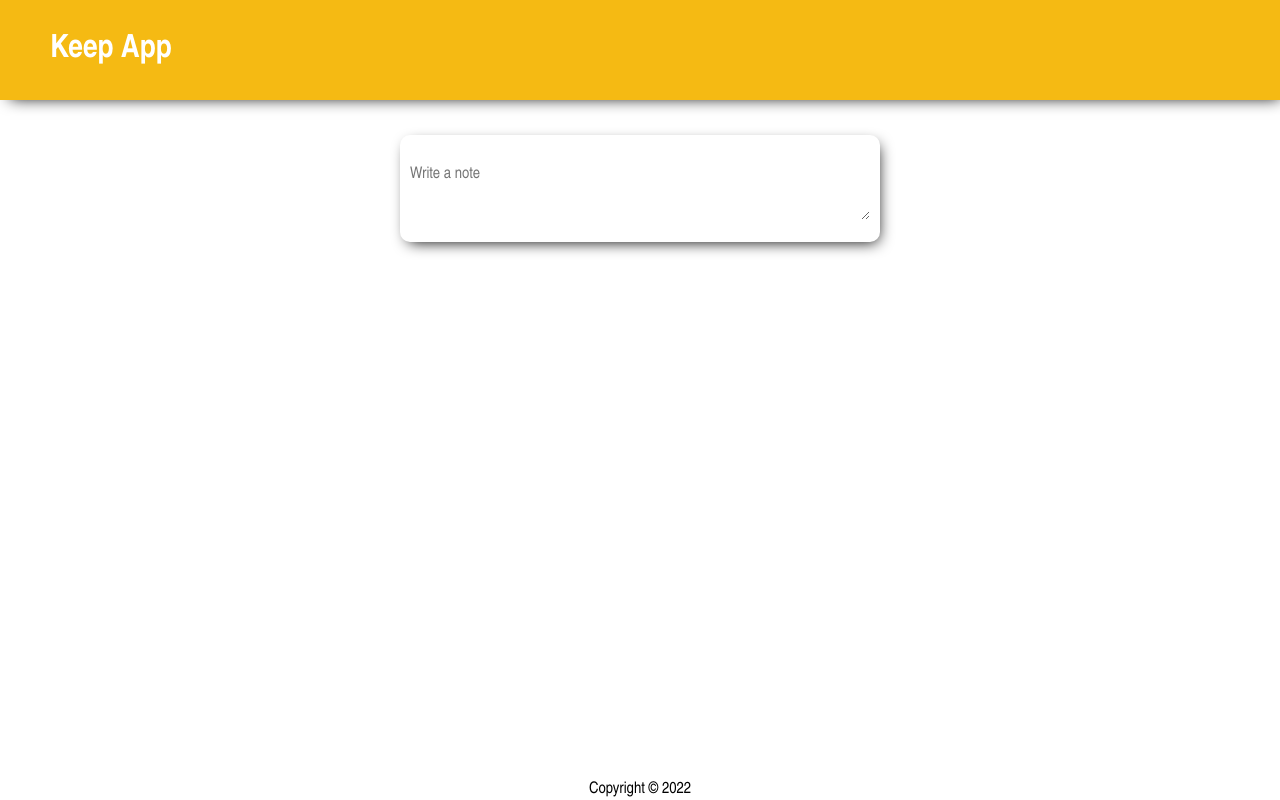
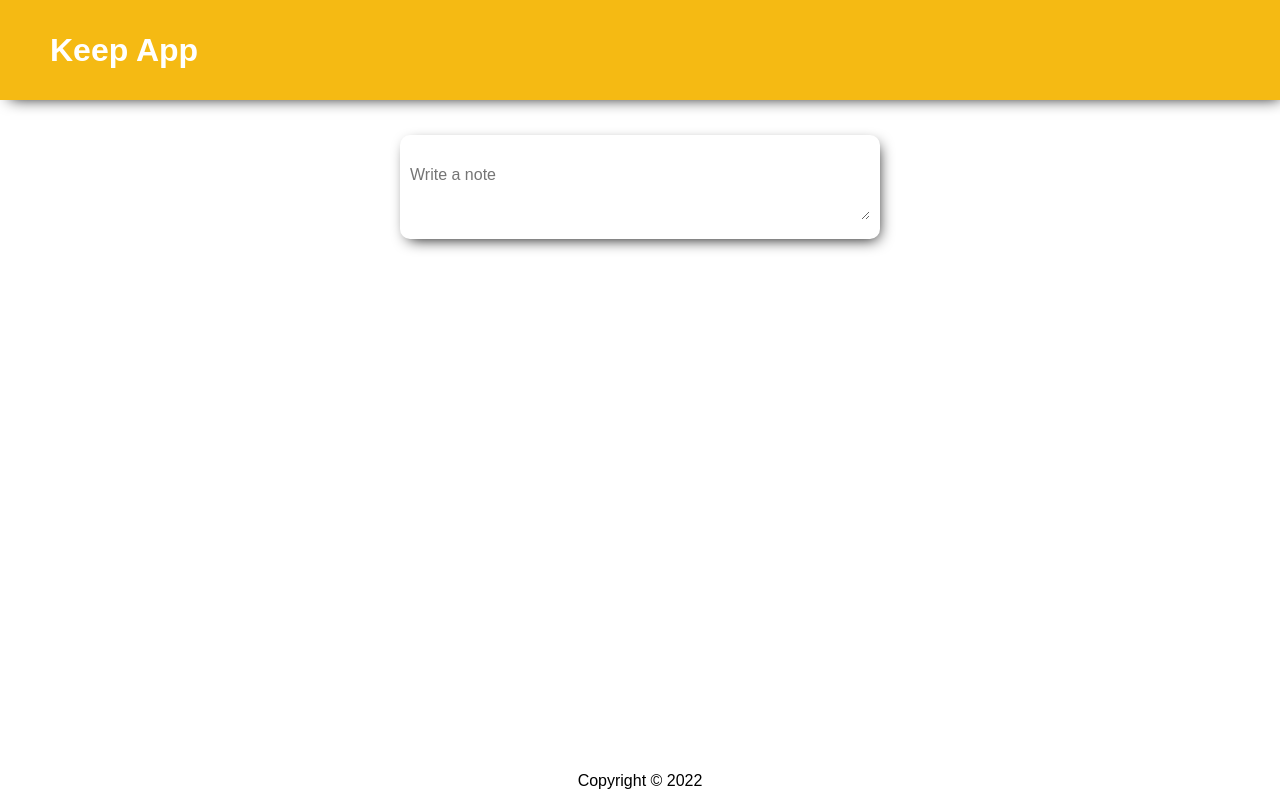
Before and after one commit to NiteshBhalala/keep-notes, a React (Create React App) app: page / in a window 1280 px wide. Built offline with nearby package versions, Linux system fonts and the light colour scheme.

Commit message:
local storage updated

```diff
--- a/src/index.css
+++ b/src/index.css
@@ -2,7 +2,8 @@
   box-sizing: border-box;
   padding: 0;
   margin: 0;
-  font-family: "Josefin Sans", "Arial Narrow";
+  font-family: 'Montserrat', sans-serif;
+
 }
 .header {
   width: 100%;
@@ -133,6 +134,6 @@ textarea {
 footer {
   width: 100%;
   position: absolute;
-  bottom: 0;
+  bottom: 10px;
   text-align: center;
 }
```
